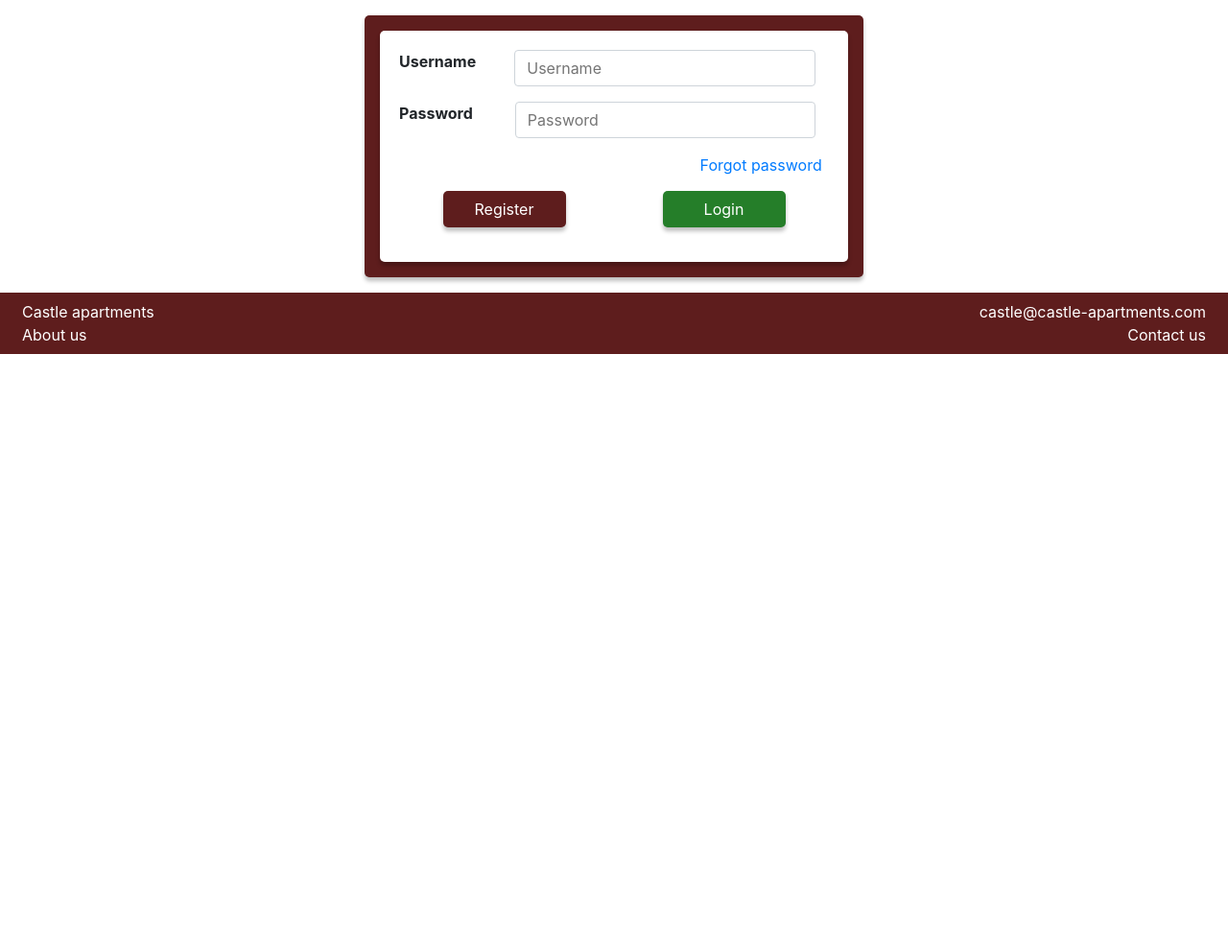
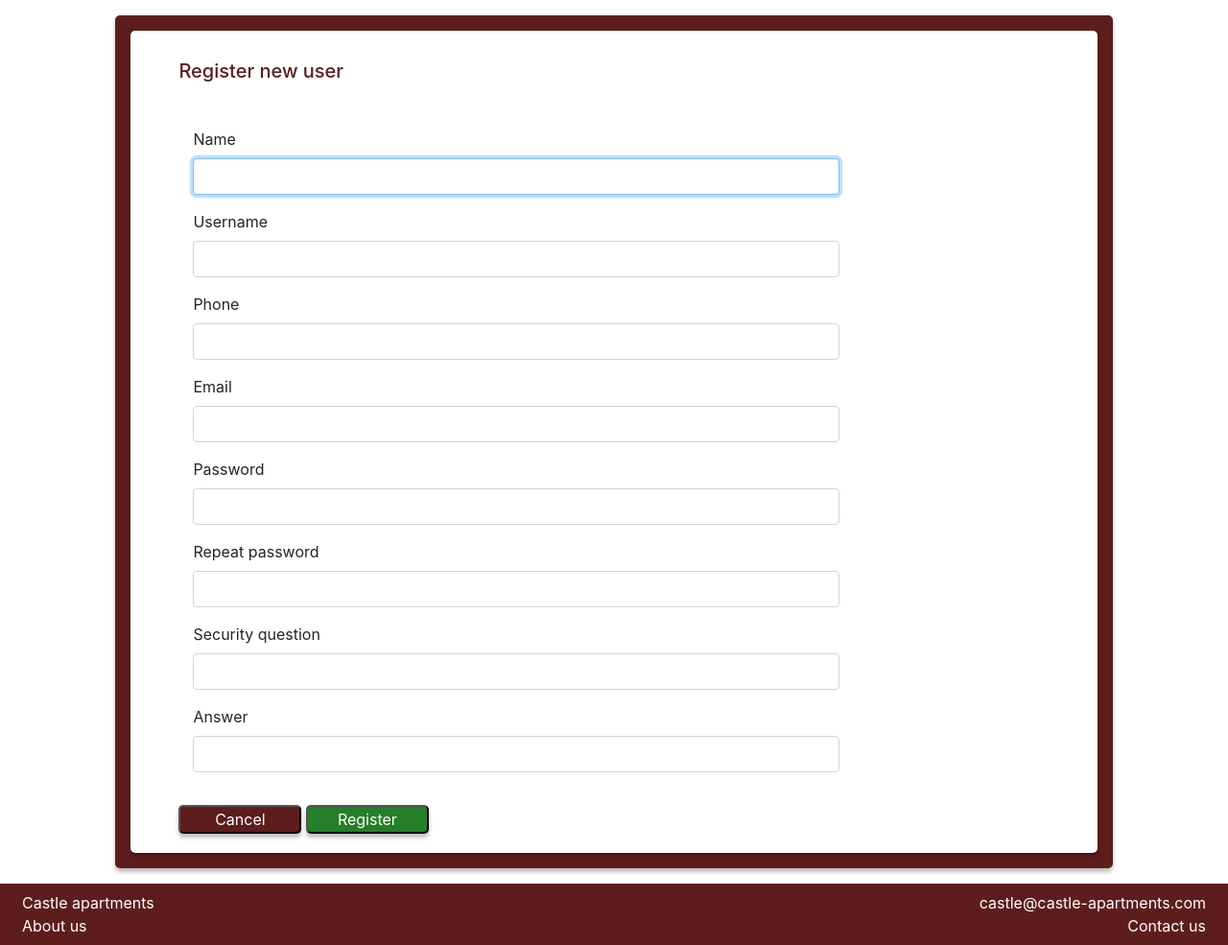
Before and after one commit to reynirf/Verklegt-Namskeid-2, a Django app: page /users/register in a window 1280 px wide. Shown: the part 80-1065 px from the top of the page at 96% size. Before the commit the page ends 449 px from the top, so only its background shows below. Run offline with Django 3.2, Linux system fonts and the light colour scheme; some libraries are stand-ins or nearby versions.

Commit message:
register sida komin i gang

```diff
--- a/Castle/templates/users/login.html
+++ b/Castle/templates/users/login.html
@@ -20,9 +20,6 @@
                         </div>
                         <div class="form-row text-center">
                             <div class="form-group col-6">
-                                <button class="btn red-button">Register</button>
-                            </div>
-                            <div class="form-group col-6">
                                 <button type="submit" class="btn green-button">Login</button>
                             </div>
                         </div>
--- a/Castle/templates/users/register.html
+++ b/Castle/templates/users/register.html
@@ -3,30 +3,66 @@
 {% block mainbody %}
 
     <div class="row m-3">
-        <div class="col-sm-5 col-centered login-column red-background border-shadow">
+        <div class="col-sm-10 col-centered login-column red-background border-shadow">
             <div class="card border-shadow">
-                <div class="card-body">
-                    <form>
-                        <div class="form-group">
-                            <strong class="username-label">Username </strong>
-                            <input type="text" class="user_input" id="search_address" placeholder="Username">
-                        </div>
-                        <div class="form-group">
-                            <strong class="password-label">Password </strong>
-                            <input type="text" class="user_input" id="search_address" placeholder="Password">
-                        </div>
-                        <div class="forgot-password-label">
-                            <a href="/users/forgot_pass">Forgot password</a>
-                        </div>
-                        <div class="form-row text-center">
-                            <div class="form-group col-6">
-                                <button class="btn red-button">Register</button>
-                            </div>
-                            <div class="form-group col-6">
-                                <button type="submit" class="btn green-button">Login</button>
-                            </div>
-                        </div>
-                    </form>
+                <div style="padding-left:5%; padding-top:3%;" class="card-body">
+                    <h5 style="color:#5F1C1C; margin-bottom:5%;">Register new user</h5>
+                    <form class="form-horizontal" role="form">
+                <div class="form-group">
+                    <label for="firstName" class="col-sm-3 control-label">Name</label>
+                    <div class="col-sm-9">
+                        <input type="text" id="firstName" class="form-control" autofocus>
+                    </div>
+                </div>
+                <div class="form-group">
+                    <label for="lastName" class="col-sm-3 control-label">Username</label>
+                    <div class="col-sm-9">
+                        <input type="text" id="lastName" class="form-control" autofocus>
+                    </div>
+                </div>
+                <div class="form-group">
+                    <label for="email" class="col-sm-3 control-label">Phone</label>
+                    <div class="col-sm-9">
+                        <input type="email" id="email" class="form-control" name= "email">
+                    </div>
+                </div>
+                <div class="form-group">
+                    <label for="password" class="col-sm-3 control-label">Email</label>
+                    <div class="col-sm-9">
+                        <input type="password" id="password" class="form-control">
+                    </div>
+                </div>
+                <div class="form-group">
+                    <label for="password" class="col-sm-3 control-label">Password</label>
+                    <div class="col-sm-9">
+                        <input type="password" id="password" class="form-control">
+                    </div>
+                </div>
+                <div class="form-group">
+                    <label for="birthDate" class="col-sm-3 control-label">Repeat password</label>
+                    <div class="col-sm-9">
+                        <input type="password" id="password" class="form-control">
+                    </div>
+                </div>
+                <div class="form-group">
+                    <label for="phoneNumber" class="col-sm-3 control-label">Security question</label>
+                    <div class="col-sm-9">
+                        <input type="phoneNumber" id="phoneNumber" class="form-control">
+                    </div>
+                </div>
+                <div class="form-group">
+                        <label for="Height" class="col-sm-3 control-label">Answer</label>
+                    <div class="col-sm-9">
+                        <input style="margin-bottom:5%;"type="text" class="form-control">
+                    </div>
+                </div><!-- /.form-group -->
+                <div class="form-group">
+                    <div class="col-sm-9 col-sm-offset-3">
+                    </div>
+                </div>
+                <button type="reset" class="red-button" >Cancel</button>
+                <button type="submit" class="green-button">Register</button>
+            </form> <!-- /form -->
                 </div>
             </div>
         </div>
```
